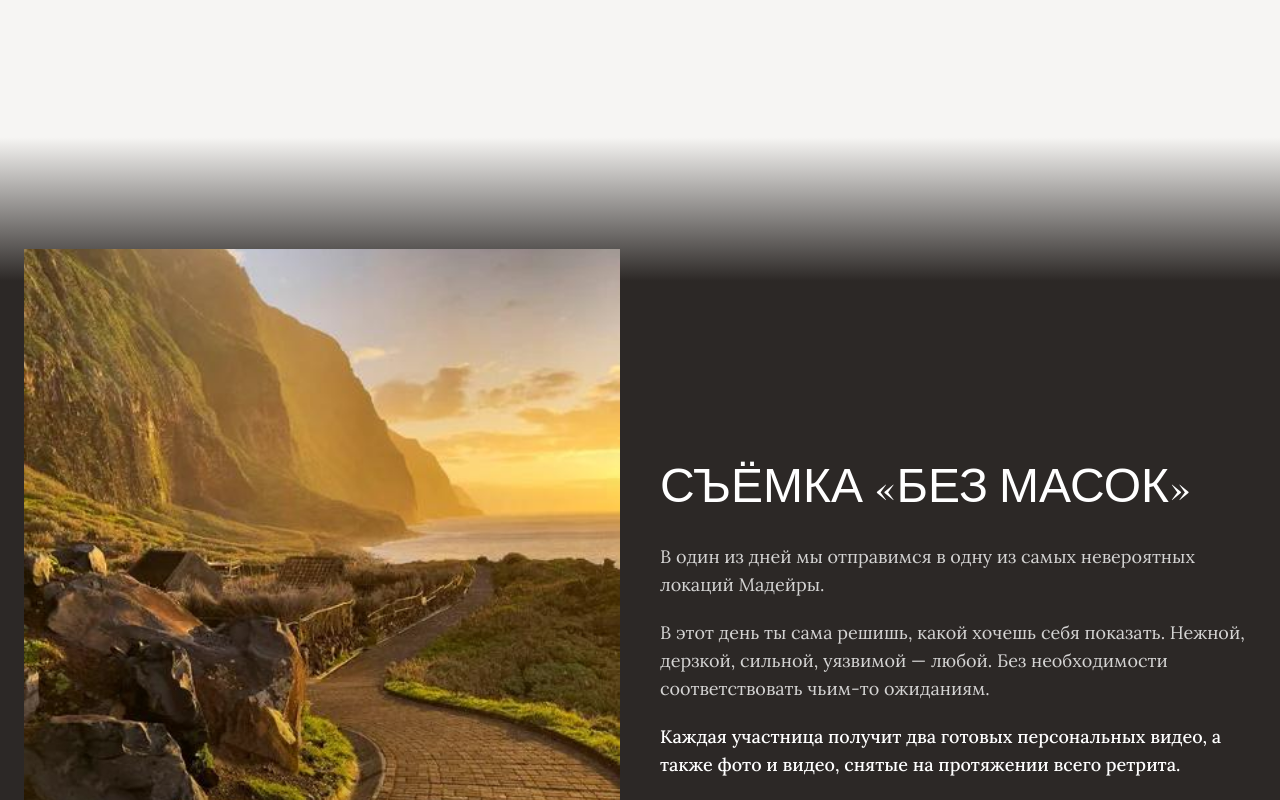
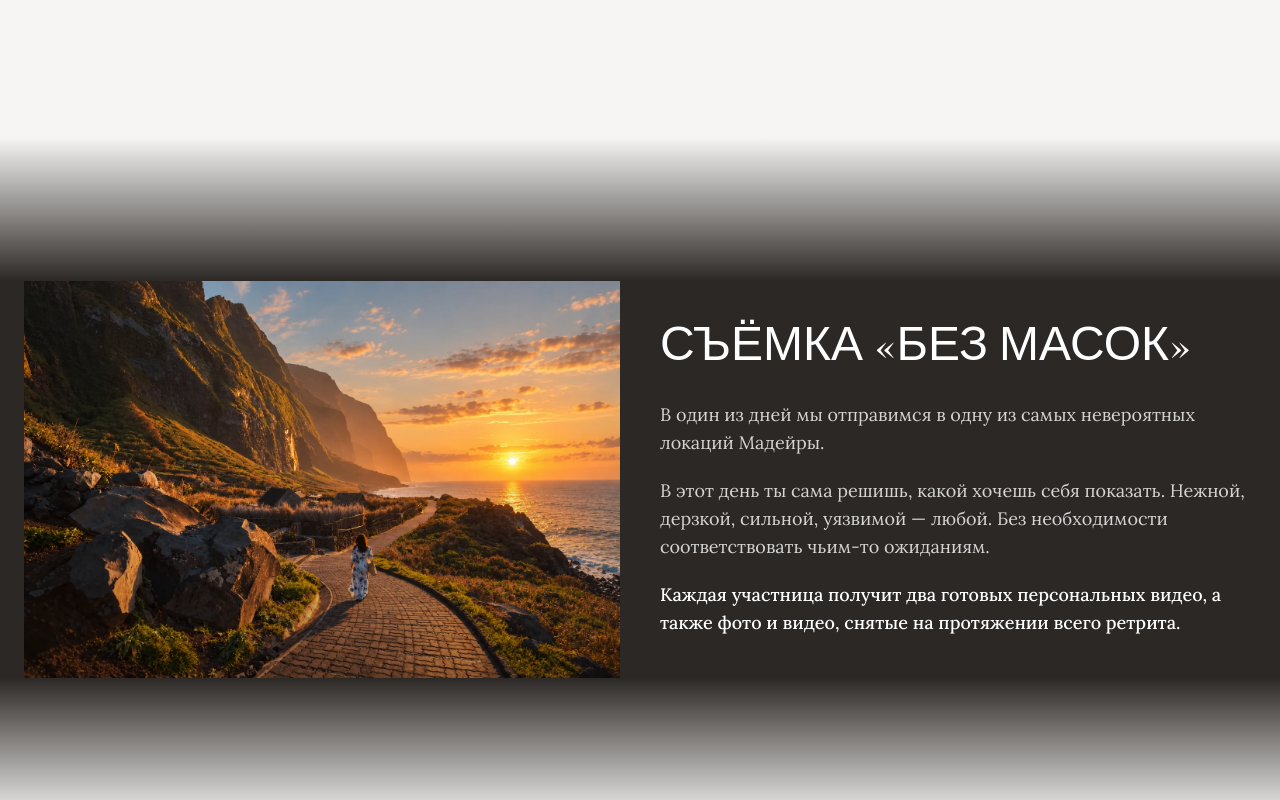
Before and after one commit to coendeurloo/madeira-retreat, a Next.js app: page / in a window 1280 px wide. Shown: the part 3820-4620 px from the top of the page. Built offline with nearby package versions, Linux system fonts and the light colour scheme.

Commit message:
Replace retreat shoot photo with golden hour image

```diff
--- a/components/retreat/photo-shoot.tsx
+++ b/components/retreat/photo-shoot.tsx
@@ -6,15 +6,15 @@ import Image from "next/image"
 export function PhotoShoot() {
   const { t } = useLanguage(); const copy = t.shoot as unknown as string[]
   return (
-    <section className="relative isolate overflow-hidden bg-foreground px-6 py-20 text-white before:pointer-events-none before:absolute before:inset-x-0 before:top-0 before:z-10 before:h-36 before:bg-gradient-to-b before:from-background before:to-transparent before:content-[''] after:pointer-events-none after:absolute after:inset-x-0 after:bottom-0 after:z-10 after:h-36 after:bg-gradient-to-t after:from-background after:to-transparent after:content-[''] md:py-28">
+    <section className="relative isolate overflow-hidden bg-foreground px-6 py-24 text-white before:pointer-events-none before:absolute before:inset-x-0 before:top-0 before:z-10 before:h-36 before:bg-gradient-to-b before:from-background before:to-transparent before:content-[''] after:pointer-events-none after:absolute after:inset-x-0 after:bottom-0 after:z-10 after:h-36 after:bg-gradient-to-t after:from-background after:to-transparent after:content-[''] md:py-36">
       <div className="relative z-20 mx-auto grid max-w-7xl gap-10 lg:grid-cols-2 lg:items-center">
-        <div className="relative aspect-[3/4] overflow-hidden md:aspect-[4/5]">
+        <div className="relative aspect-[3/2] overflow-hidden">
           <Image
-            src="/images/retreat/final-shoot/achadas-da-cruz-golden-hour.jpeg"
+            src="/images/retreat/final-shoot/golden-hour-madeira.webp"
             alt="Achadas da Cruz в золотой час"
             fill
             sizes="(max-width: 1024px) 100vw, 50vw"
-            className="object-cover object-center"
+            className="object-cover object-[center_55%]"
           />
           <div className="absolute inset-0 bg-gradient-to-t from-black/35 via-transparent to-transparent" />
         </div>
```
Also changed, not shown: public/images/retreat/final-shoot/golden-hour-madeira.webp (added).
